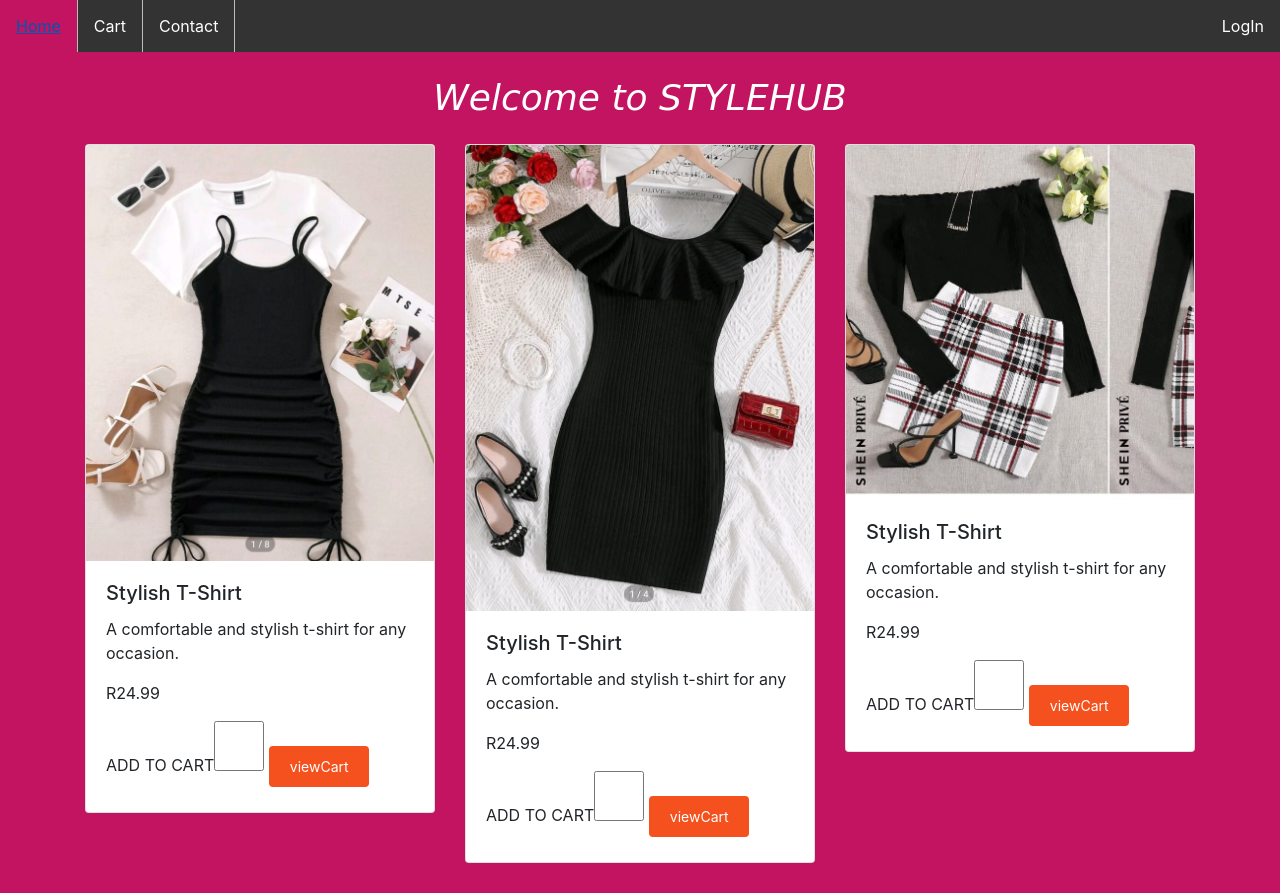
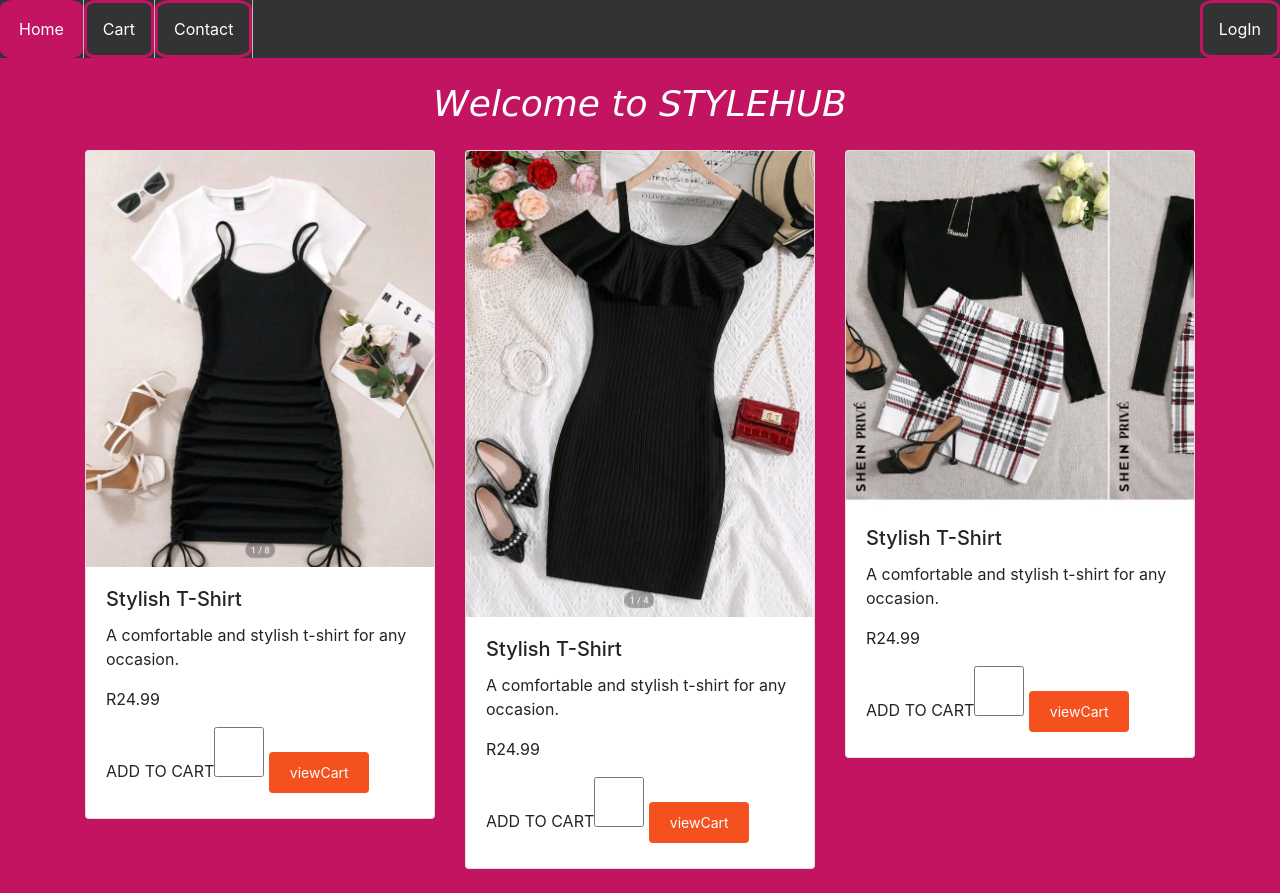
Before and after one commit to kksambo/chedza, a plain HTML site: page index.html in a window 1280 px wide. Drawn offline with nearby package versions, Linux system fonts and the light colour scheme.

Commit message:
Update index.html

```diff
--- a/index.html
+++ b/index.html
@@ -54,6 +54,8 @@ li a {
   text-align: center;
   padding: 14px 16px;
   text-decoration: none;
+border: 3px solid #C21460;
+border-radius: 15%;
 }
 
 li a:hover:not(.active) {
```
